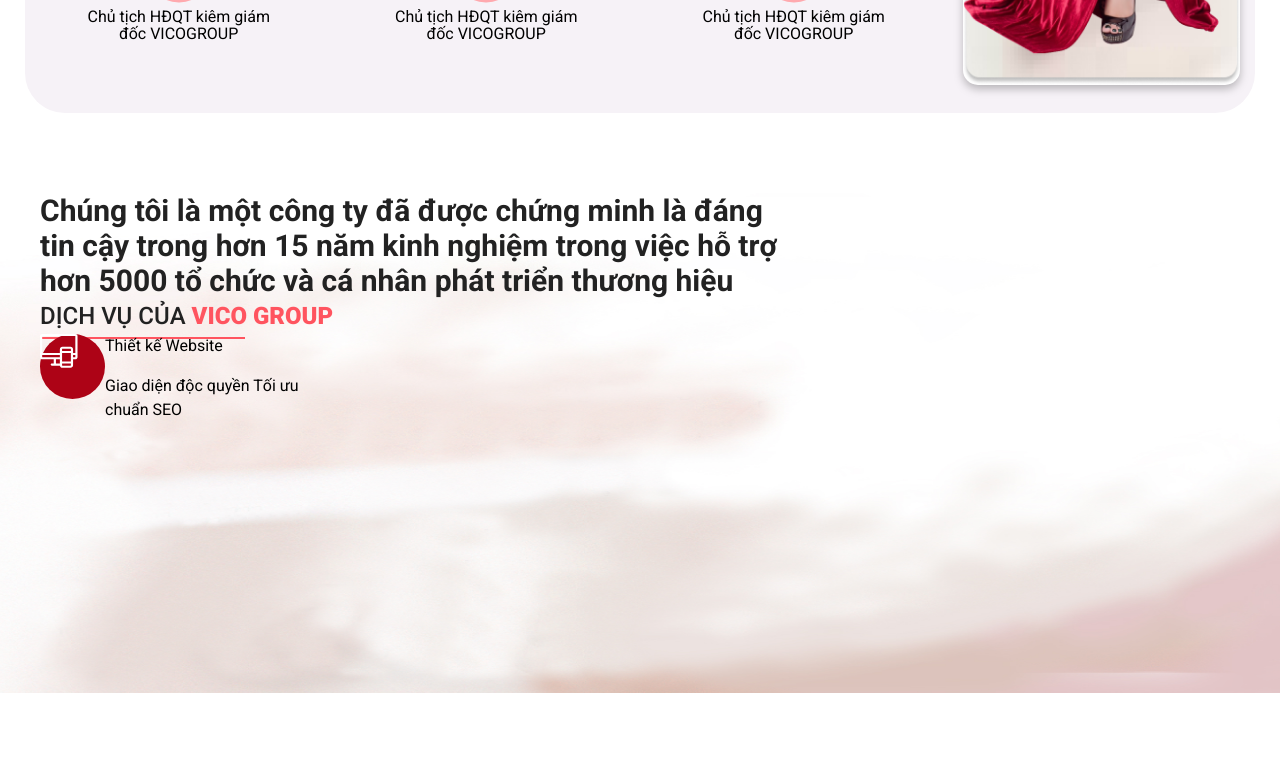
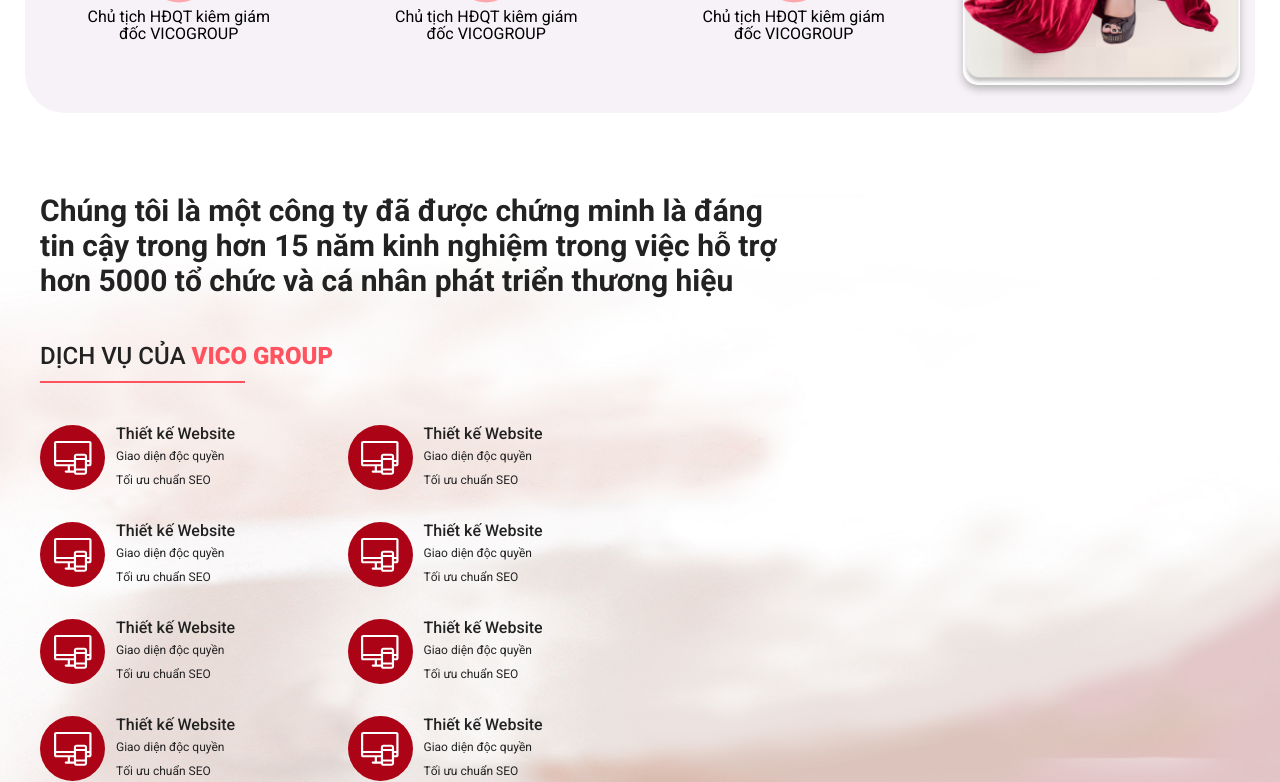
Before and after one commit to haianh12082001/Ngoc-Anh, a plain HTML site: page index.html in a window 1280 px wide. Shown: the part 1927-2709 px from the top of the page. Before the commit the page ends 2620 px from the top, so only its background shows below. Drawn offline with nearby package versions, Linux system fonts and the light colour scheme.

Commit message:
first commit

```diff
--- a/assets/sass/_body.scss
+++ b/assets/sass/_body.scss
@@ -154,7 +154,7 @@
     background-image: url("../img/service/bg.jpg");
     background-size: 100% 100%;
     background-repeat: no-repeat;
-    height: 500px;
+    // height: 500px;
     .text-heading{
         max-width: 744px;
         font-size: 30px;
@@ -164,11 +164,12 @@
     }
     .title{
         font-size: 24px;
-        padding-top: 40px;
+        margin-top: 40px;
+        margin-bottom: 20px;
         @include fw-500;
         color: $black-22;
         position: relative;
-        display: initial;
+        display: inline-block;
         span{
             @include fw-800;
             color: $text-pink;
@@ -186,11 +187,36 @@
 }
 .service-item{
     display: flex;
+    align-items: center;
+    margin-top: 30px;
     .icon{
         flex-shrink: 0;
         width: 65px;
         height: 65px;
         background: $pink-drank;
         border-radius: 50%;
+        display: flex;
+        align-items: center;
+        justify-content: center;
+        img{
+            max-width: 100%;
+            max-height: 100%;
+
+        }
+    }
+    .body{
+        color: $black-22;
+        margin-left: 11px;
+    }
+    p{
+        margin: 0;
+        line-height: 19px;
+        @include fw-500;
+
+    }
+    span{
+        font-size: 12px;
+        line-height: 14px;
+        @include fw-300;
     }
 }
--- a/index.html
+++ b/index.html
@@ -224,7 +224,91 @@
                                 </div>
                                 <div class="body">
                                     <p>Thiết kế Website</p>
-                                    <span>Giao diện độc quyền
+                                    <span>Giao diện độc quyền<br>
+                                        Tối ưu chuẩn SEO</span>
+                                </div>
+                            </div>
+                        </div>
+                        <div class="col-lg-6">
+                            <div class="service-item">
+                                <div class="icon">
+                                    <img src="./assets/img/service/item.svg" alt="">
+                                </div>
+                                <div class="body">
+                                    <p>Thiết kế Website</p>
+                                    <span>Giao diện độc quyền<br>
+                                        Tối ưu chuẩn SEO</span>
+                                </div>
+                            </div>
+                        </div>
+                        <div class="col-lg-6">
+                            <div class="service-item">
+                                <div class="icon">
+                                    <img src="./assets/img/service/item.svg" alt="">
+                                </div>
+                                <div class="body">
+                                    <p>Thiết kế Website</p>
+                                    <span>Giao diện độc quyền<br>
+                                        Tối ưu chuẩn SEO</span>
+                                </div>
+                            </div>
+                        </div>
+                        <div class="col-lg-6">
+                            <div class="service-item">
+                                <div class="icon">
+                                    <img src="./assets/img/service/item.svg" alt="">
+                                </div>
+                                <div class="body">
+                                    <p>Thiết kế Website</p>
+                                    <span>Giao diện độc quyền<br>
+                                        Tối ưu chuẩn SEO</span>
+                                </div>
+                            </div>
+                        </div>
+                        <div class="col-lg-6">
+                            <div class="service-item">
+                                <div class="icon">
+                                    <img src="./assets/img/service/item.svg" alt="">
+                                </div>
+                                <div class="body">
+                                    <p>Thiết kế Website</p>
+                                    <span>Giao diện độc quyền<br>
+                                        Tối ưu chuẩn SEO</span>
+                                </div>
+                            </div>
+                        </div>
+                        <div class="col-lg-6">
+                            <div class="service-item">
+                                <div class="icon">
+                                    <img src="./assets/img/service/item.svg" alt="">
+                                </div>
+                                <div class="body">
+                                    <p>Thiết kế Website</p>
+                                    <span>Giao diện độc quyền<br>
+                                        Tối ưu chuẩn SEO</span>
+                                </div>
+                            </div>
+                        </div>
+                        <div class="col-lg-6">
+                            <div class="service-item">
+                                <div class="icon">
+                                    <img src="./assets/img/service/item.svg" alt="">
+                                </div>
+                                <div class="body">
+                                    <p>Thiết kế Website</p>
+                                    <span>Giao diện độc quyền<br>
+                                        Tối ưu chuẩn SEO</span>
+                                </div>
+                            </div>
+                        </div>
+                        <div class="col-lg-6">
+                            <div class="service-item">
+                                <div class="icon">
+                                    <img src="./assets/img/service/item.svg" alt="">
+                                </div>
+                                <div class="body">
+                                    <p>Thiết kế Website</p>
+                                    <span>Giao diện độc quyền<br>
                                         Tối ưu chuẩn SEO</span>
                                 </div>
                             </div>
```
Also changed, not shown: assets/css/app.css, 1 other file.
